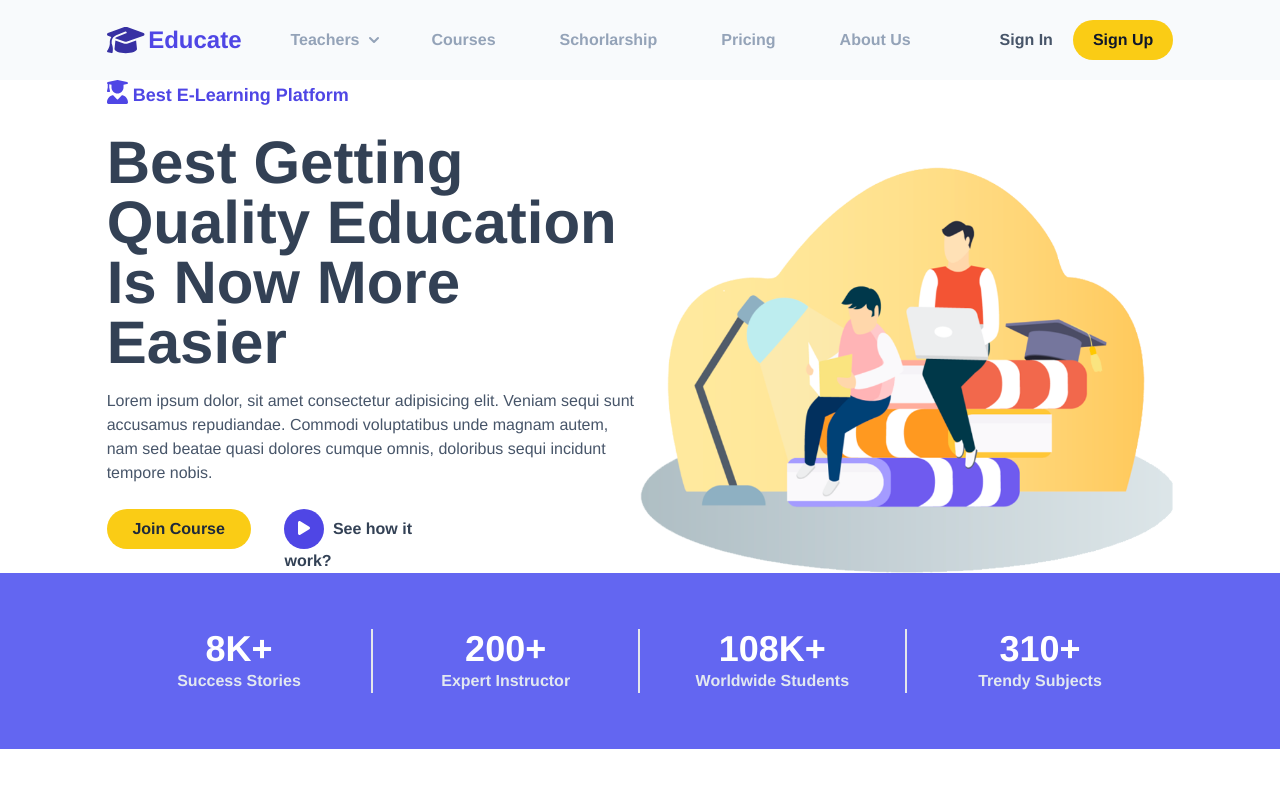
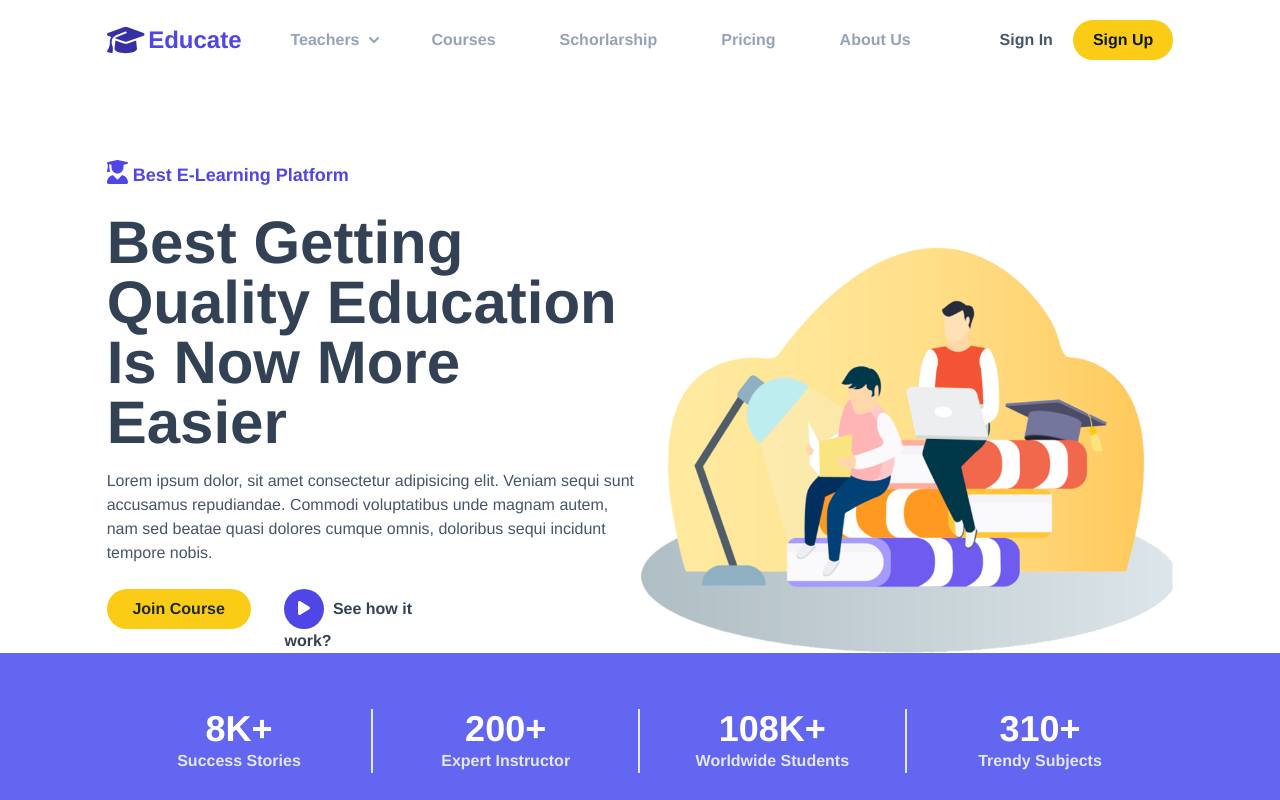
Before and after one commit to paingthuhtwe/blog-ui-with-tailwind, a Vue app: page / in a window 1280 px wide. Shown: the top 800 px of the page. Built offline with nearby package versions, Linux system fonts and the light colour scheme.

Commit message:
fix in nav

```diff
--- a/src/components/NavBar.vue
+++ b/src/components/NavBar.vue
@@ -1,5 +1,5 @@
 <template>
-  <div class="fixed w-full top-0 bg-slate-50 z-50">
+  <div class="">
     <div class="w-10/12 mx-auto py-5 relative">
       <div class="flex justify-between">
         <!-- Logo & Brand -->
```
